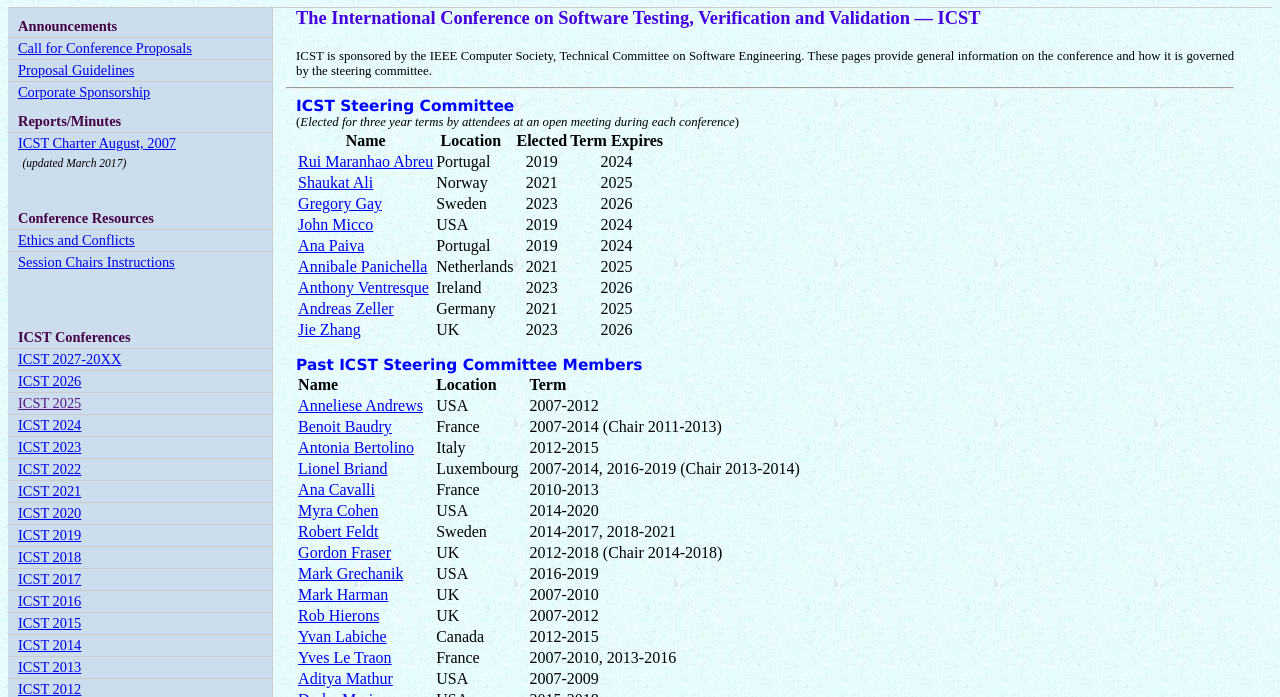
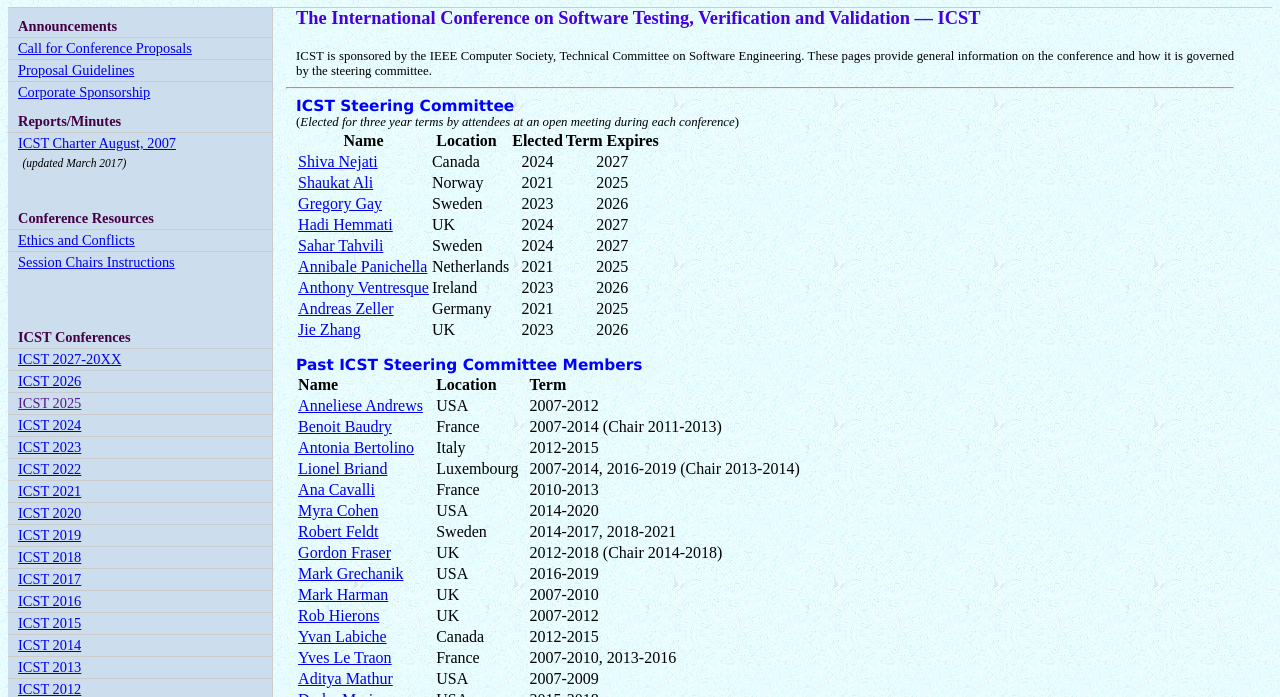
Before and after one commit to ICSTConference/ICSTConference.github.io, a plain HTML site: page index.html in a window 1280 px wide. Shown: the part 102-799 px from the top of the page. Drawn offline with Linux system fonts and the light colour scheme.

Commit message:
Update index.html

```diff
--- a/index.html
+++ b/index.html
@@ -70,11 +70,11 @@
        (<em>Elected for three year terms by attendees at an open meeting during each conference</em>)
     <table border=0 cellspacing=1>
     <tr align=center><td><b>Name</b><td><b>Location&nbsp;&nbsp;</b><td><b>Elected</b><td><b>Term Expires</b></tr>
-    <tr><td><a href="http://www.ruimaranhao.com/">Rui Maranhao Abreu</a><td>Portugal<td align=center>2019<td align=center>2024</tr>
+    <tr><td><a href="https://shnejati.bitbucket.io/">Shiva Nejati</a><td>Canada<td align=center>2024<td align=center>2027</tr>
     <tr><td><a href="https://www.simula.no/people/shaukat">Shaukat Ali</a><td>Norway<td align=center>2021<td align=center>2025</tr>
     <tr><td><a href="https://greg4cr.github.io/">Gregory Gay</a><td>Sweden<td align=center>2023<td align=center>2026</tr>
-    <tr><td><a href="https://ai.google/research/people/105187">John Micco</a><td>USA<td align=center>2019<td align=center>2024</tr>
-    <tr><td><a href="https://paginas.fe.up.pt/~apaiva/">Ana Paiva</a><td>Portugal<td align=center>2019<td align=center>2024</tr>
+    <tr><td><a href="https://lassonde.yorku.ca/users/hhemmati?highlight=hadi%20hemmati">Hadi Hemmati</a><td>UK<td align=center>2024<td align=center>2027</tr>
+    <tr><td><a href="https://www.ipr.mdu.se/staff/3073-Sahar_Tahvili">Sahar Tahvili</a><td>Sweden<td align=center>2024<td align=center>2027</tr>
     <tr><td><a href="https://apanichella.github.io/">Annibale Panichella</a><td>Netherlands<td align=center>2021<td align=center>2025</tr>
     <tr><td><a href="https://www.tcd.ie/scss/people/academic-staff/ventresa/">Anthony Ventresque</a><td>Ireland<td align=center>2023<td align=center>2026</tr>
     <tr><td><a href="https://andreas-zeller.info/">Andreas Zeller</a><td>Germany<td align=center>2021<td align=center>2025</tr>
```
